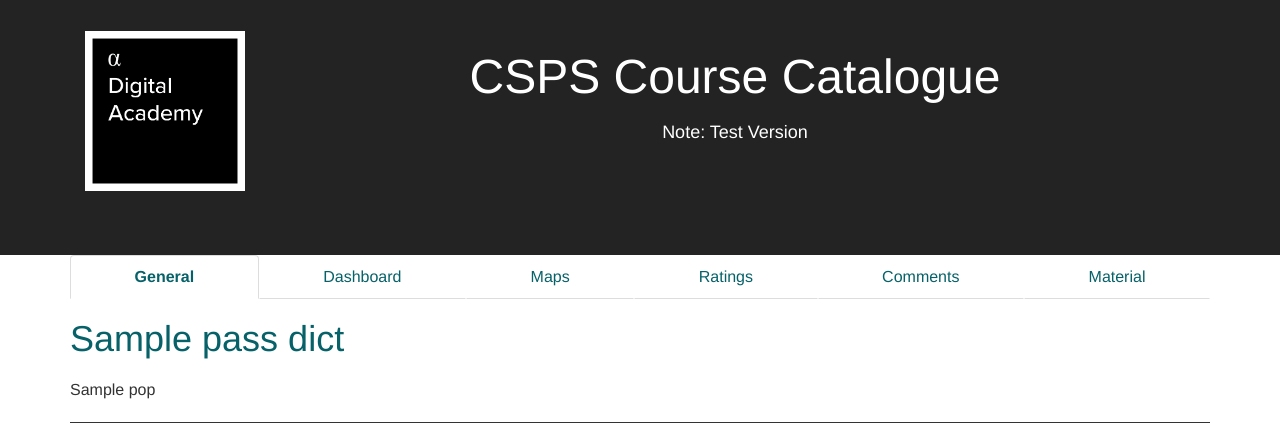
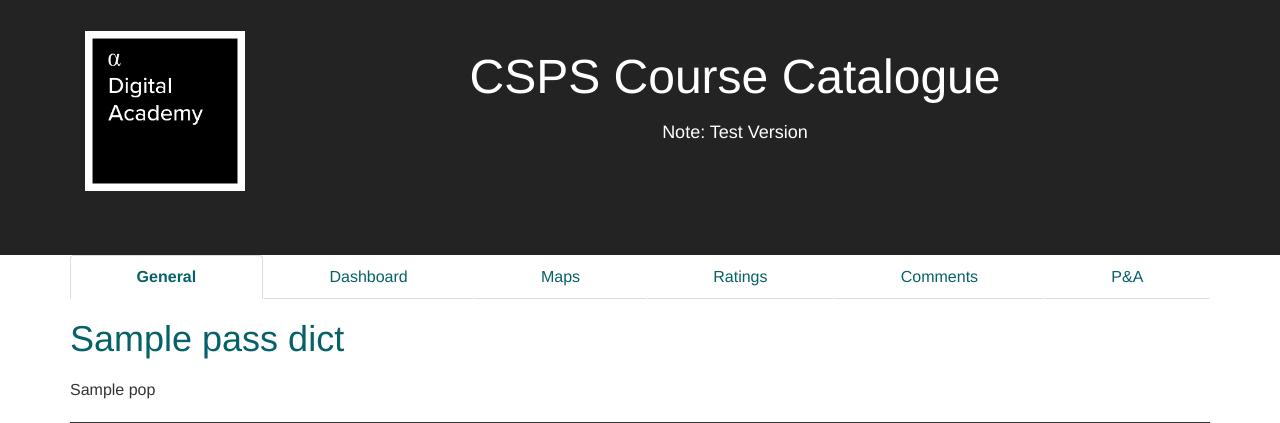
Before and after one commit to szinck1/CSPS-Course-Catalogue, a Flask app: template catalogue_app/templates/course-page/main.html in a window 1280 px wide. Shown: the part 153-576 px from the top of the page. Run offline with Flask 2, Linux system fonts and the light colour scheme; the template is opened without the code that fills it: most values are stand-ins (such as "Sample title", 1, 10 or a date in 2020); some libraries are stand-ins or nearby versions.

Commit message:
Rename tab

```diff
--- a/catalogue_app/templates/course-page/main.html
+++ b/catalogue_app/templates/course-page/main.html
@@ -16,7 +16,7 @@
 			<li><a href="#geodata">{{ _('Maps') }}</a></li>
 			<li><a href="#ratings">{{ _('Ratings') }}</a></li>
 			<li><a href="#comments">{{ _('Comments') }}</a></li>
-			<li><a href="#material">{{ _('Material') }}</a></li>
+			<li><a href="#material">{{ _('P&A') }}</a></li>
 		</ul>
 
 		<!-- Import custom macro for adding 'Download raw data' button -->
```
